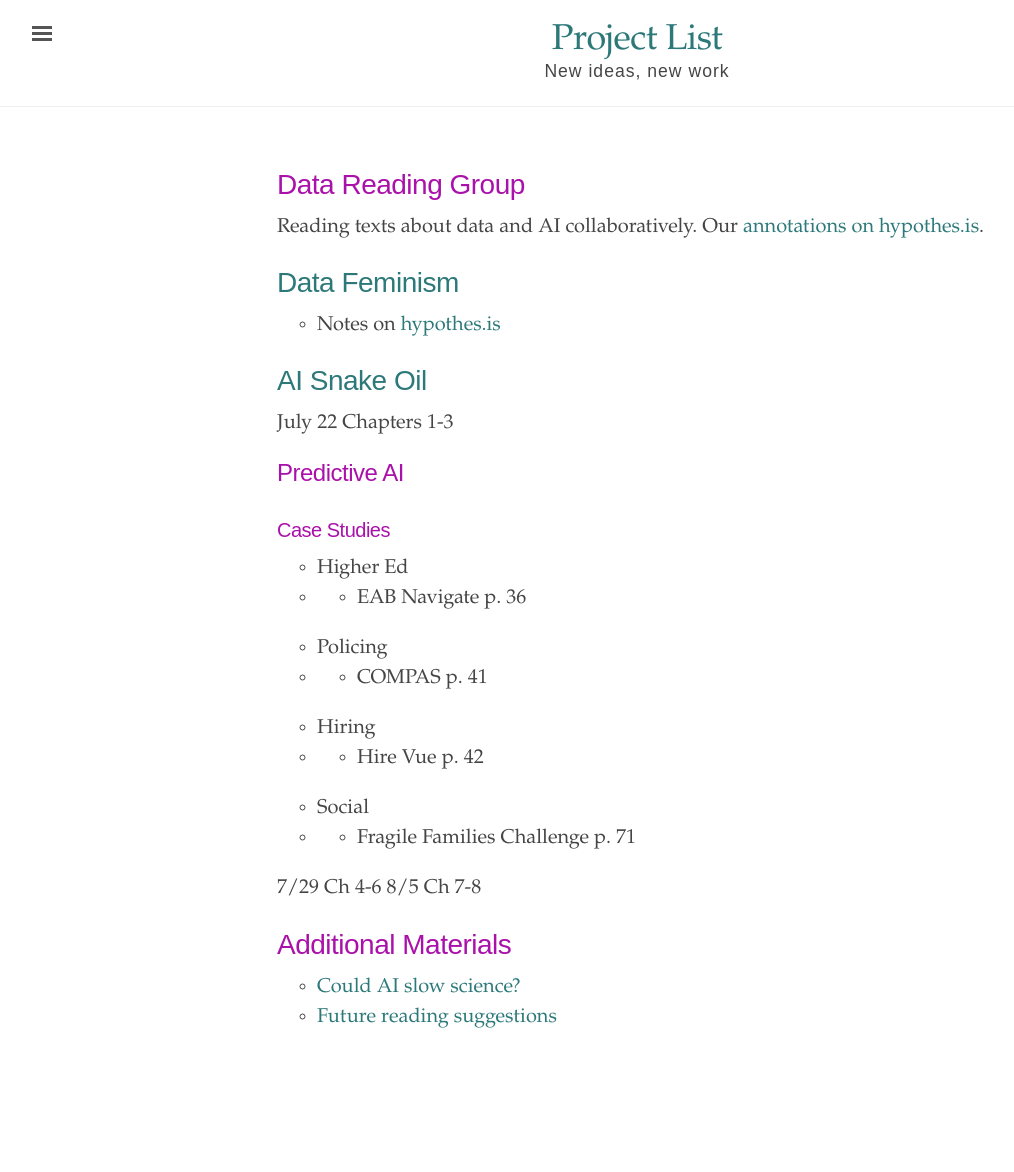
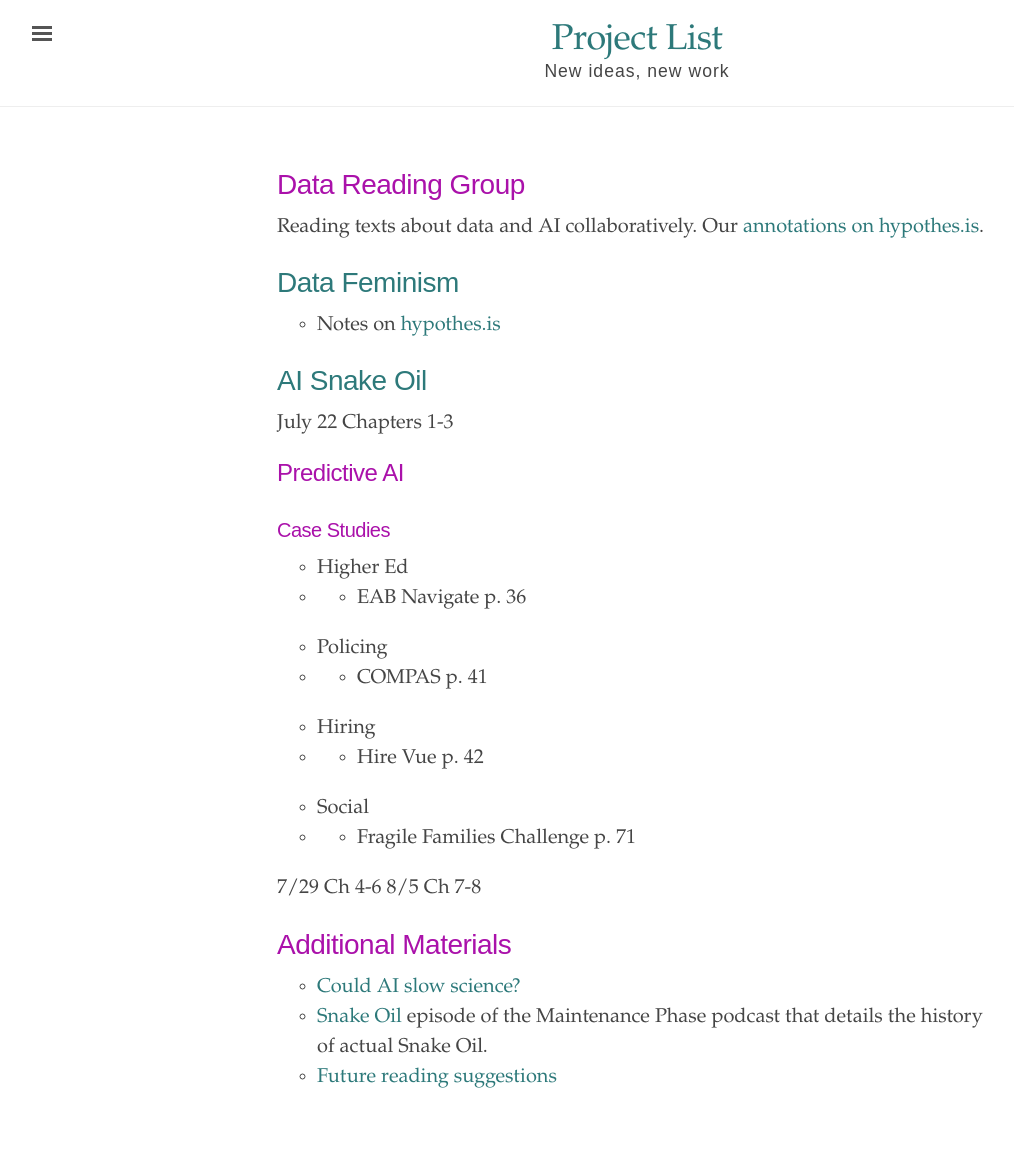
Before and after one commit to ylimem/ed, a Jekyll site: the page built from _texts/readinggroup.md, in a window 1280 px wide. Shown: the whole page, without its empty margins (3-1017 px from the left). Built offline with Jekyll 4.4.1, drawn with Linux system fonts in a browser that asks for light colours; before the commit the page ends 1112 px from its top, so only the background shows below that.

Commit message:
added link

```diff
--- a/_texts/readinggroup.md
+++ b/_texts/readinggroup.md
@@ -27,4 +27,5 @@
 
 # Additional Materials
 - [Could AI slow science?](https://www.aisnakeoil.com/p/could-ai-slow-science)
+- [Snake Oil](https://podcasts.apple.com/us/podcast/snake-oil/id1535408667?i=1000507558767) episode of the Maintenance Phase podcast that details the history of actual Snake Oil.
 - [Future reading suggestions](https://livejohnshopkins-my.sharepoint.com/:x:/g/personal/emcginn5_jh_edu/Ed8MTOIWqpZBg66fLKKjuBsBGDQoxONAcEc3PHqN3TdKjg)
```
